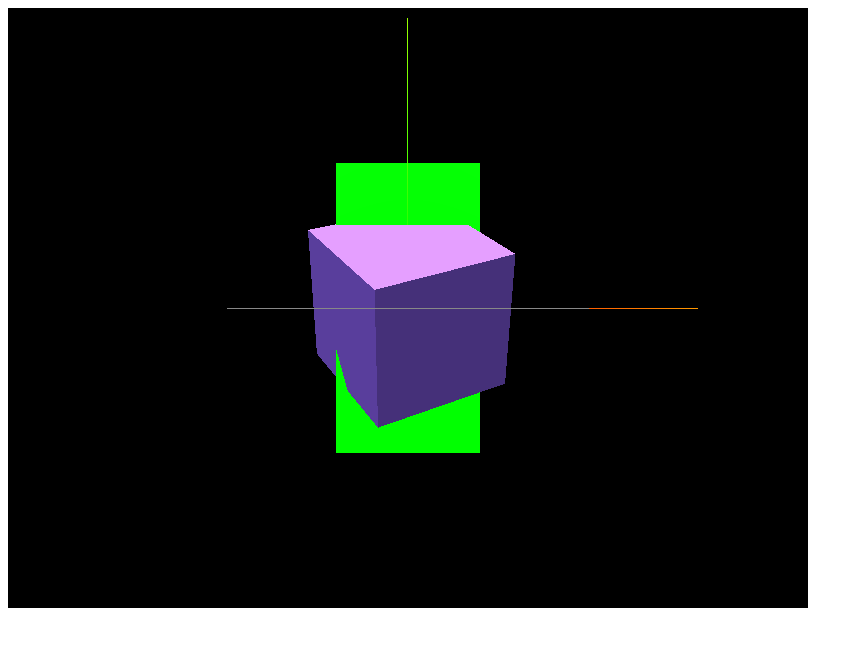
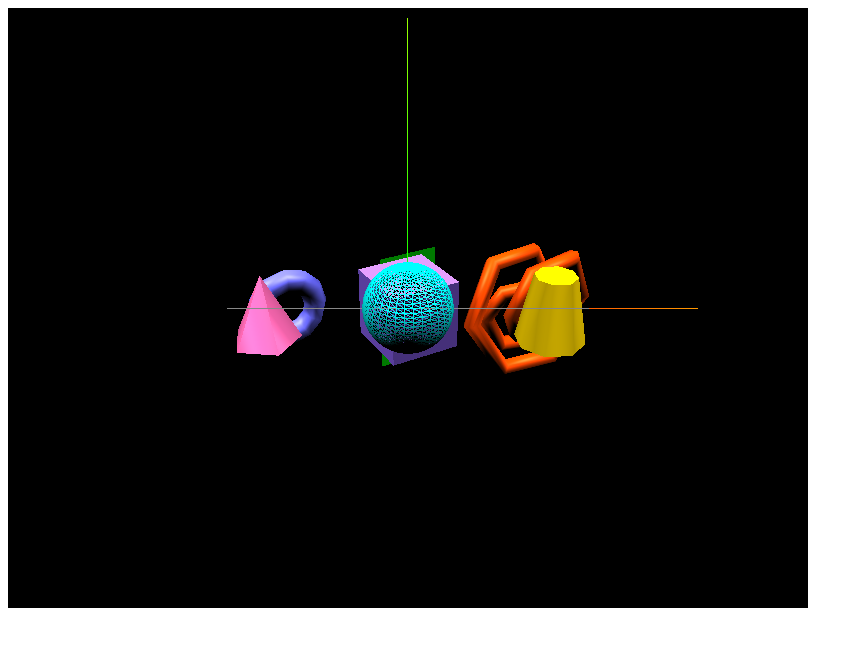
Before and after one commit to 2120yuuki/CG, a plain HTML site: page index.html in a window 1280 px wide. Shown: the whole page, without its empty margins (0-863 px from the left). Drawn offline with nearby package versions, Linux system fonts and the light colour scheme; animation ran at ten frames a second.

Commit message:
Update index.html

```diff
--- a/index.html
+++ b/index.html
@@ -52,14 +52,55 @@
     box.position.z = (0,0,0);
     scene.add(box);
 
-    //平面を作成
+     //平面を作成
     var geometry=new THREE.PlaneGeometry(1,2,3);
     var material=new THREE.MeshPhongMaterial({color:0x00ff00,side:THREE.DoubleSide});
 
     var plane=new THREE.Mesh(geometry,material);
-      plane.position.z=(0,0,0);
+      plane.position.z=(0,0,-1);
       scene.add(plane);
 
+    //角錐～円錐
+    var coneGeometry = new THREE.ConeGeometry(0.5,1,5);
+
+    var coneMaterial = new THREE.MeshPhongMaterial({color:0xff69b4});
+    var cone=new THREE.Mesh(coneGeometry,coneMaterial);
+    cone.position.set(-1,0,0);
+
+    scene.add(cone);
+
+    //角柱～円柱（角錐台～円錐台）
+    var cylinderGeometry = new THREE.CylinderGeometry(0.3,0.5,1,8);
+
+    var cylinderMaterial = new THREE.MeshPhongMaterial({color:0xffd700});
+    var cylinder = new THREE.Mesh(cylinderGeometry,cylinderMaterial);
+    cylinder.position.set(1,0,0);
+    scene.add(cylinder);
+
+    //球
+    var sphereGeometry = new THREE.SphereGeometry(0.5,32,32);
+
+    var sphereMaterial = new THREE.MeshPhongMaterial({color:0x00ffff,wireframe:true});
+
+    var sphere = new THREE.Mesh(sphereGeometry,sphereMaterial);
+    sphere.position.set(0,0,1);
+    scene.add(sphere);
+
+    //ドーナッツ
+    var torusGeometry = new THREE.TorusGeometry(0.5,0.2,6,12);
+
+    var torusMaterial = new THREE.MeshPhongMaterial({color:0x6969ff});
+    var torus = new THREE.Mesh(torusGeometry,torusMaterial);
+    torus.position.set(-1,0,-1);
+    scene.add(torus);
+
+    //なんかクネクネしてるやつ
+    var torusKnotGeometry = new THREE.TorusKnotGeometry(1.5,0.3,20,6,3,2);
+
+    var torusKnotMaterial = new THREE.MeshPhongMaterial({color:0xff4500,writeframe:true});
+    var torusKnot = new THREE.Mesh(torusKnotGeometry,torusKnotMaterial);
+    torusKnot.position.set(1,0,-1);
+    scene.add(torusKnot);
 
     // 平行光源1
     var directionalLight1 = new THREE.DirectionalLight(0xffffff);
@@ -82,12 +123,43 @@
     function update () {
 
       // レンダリング
-          renderer.render(scene, camera);
-          requestAnimationFrame(update);
+      renderer.render(scene, camera);
+      requestAnimationFrame(update);
 
-      // 箱を回転させる
+      // 箱の回転・縮小
       box.rotation.x += 0.01;
       box.rotation.y += 0.01;
+      box.scale.set(0.5,0.5,0.5);
+
+      // 平面の回転・縮小
+      plane.rotation.x += 0.01;
+      plane.rotation.y += 0.01;
+      plane.scale.set(0.5,0.5,0.5);
+
+      // 角錐～円錐の回転・縮小
+      cone.rotation.x += 0.01;
+      cone.rotation.y += 0.01;
+      cone.scale.set(0.5,0.5,0.5);
+
+      // 角柱～円柱（角錐台～円錐台）の回転・縮小
+      cylinder.rotation.x += 0.01;
+      cylinder.rotation.y += 0.01;
+      cylinder.scale.set(0.5,0.5,0.5);
+
+      // 球の回転・縮小
+      sphere.rotation.x += 0.01;
+      sphere.rotation.y += 0.01;
+      sphere.scale.set(0.5,0.5,0.5);
+
+      // ドーナッツの回転・縮小
+      torus.rotation.x += 0.01;
+      torus.rotation.y += 0.01;
+      torus.scale.set(0.5,0.5,0.5);
+
+      // なんかクネクネしてるやつの回転・縮小
+      torusKnot.rotation.x += 0.01;
+      torusKnot.rotation.y += 0.01;
+      torusKnot.scale.set(0.25,0.25,0.25);
 
       renderer.render(scene, camera);
     };
```
